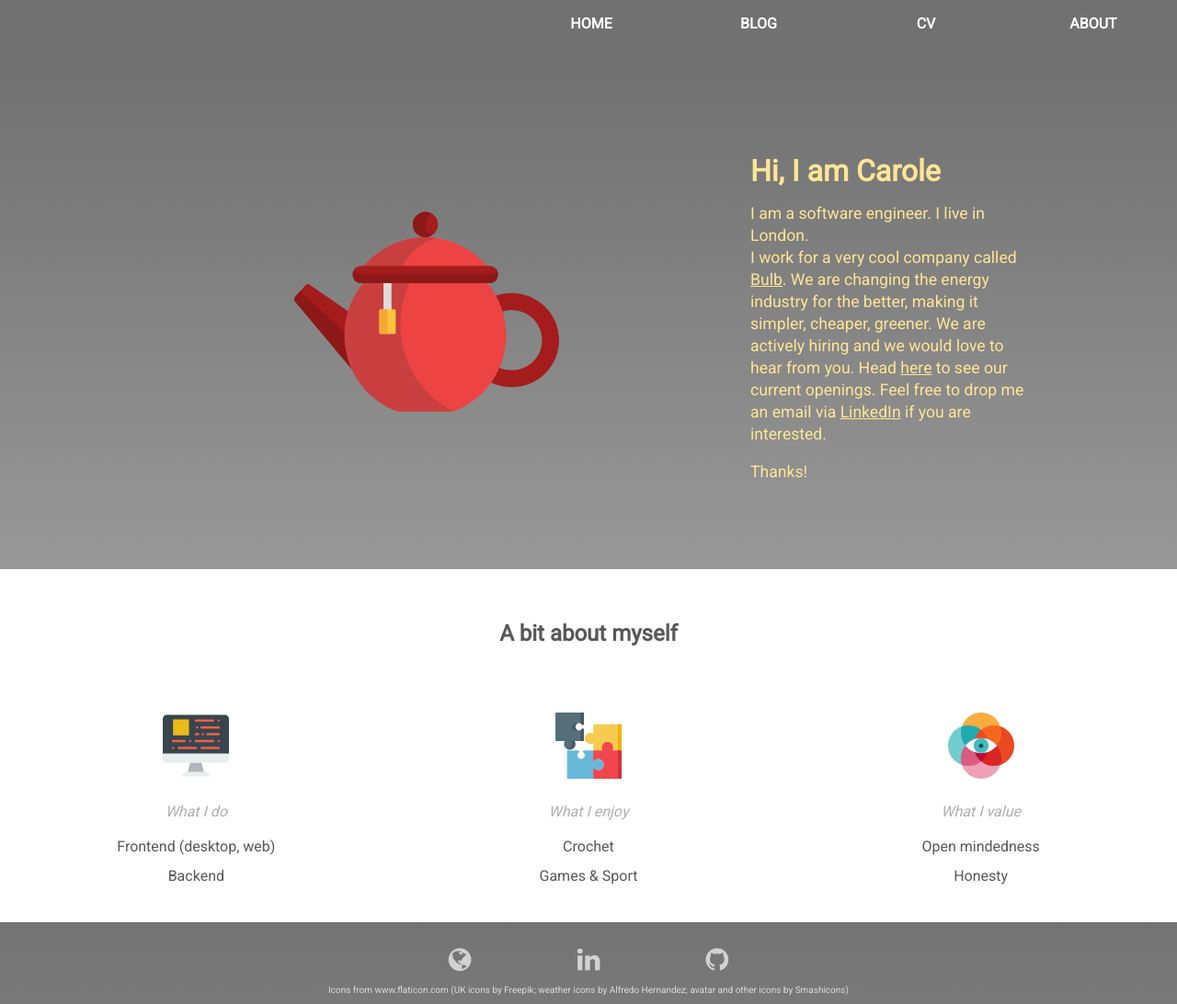
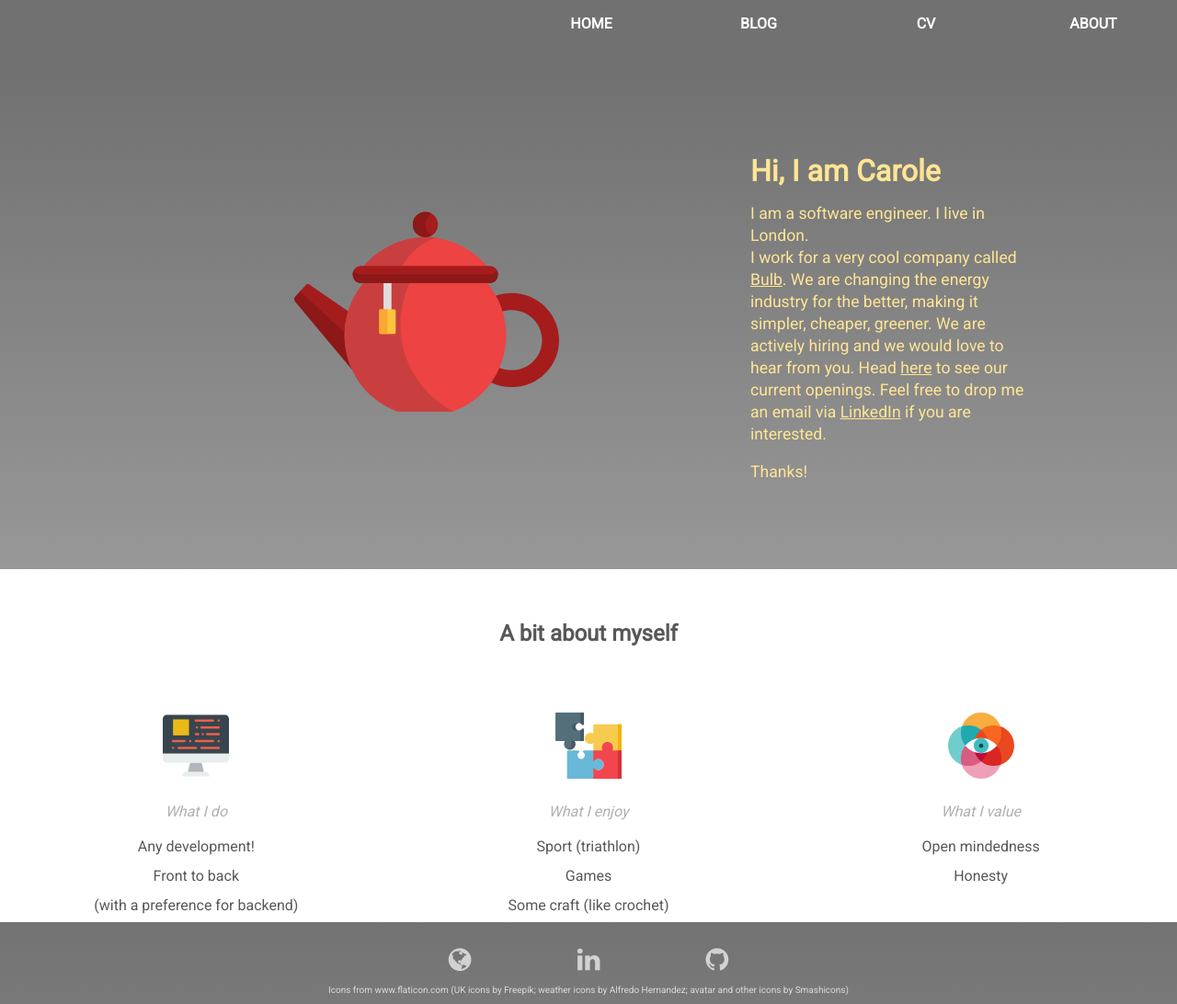
Before and after one commit to caroleolivier/caroleolivier.github.io, a Jekyll site: the page built from about/index.html, in a window 1280 px wide. Shown: the whole page at 92% size. Built offline with Jekyll 4.4.1, drawn with Linux system fonts in a browser that asks for light colours.

Commit message:
change about content

```diff
--- a/about/index.html
+++ b/about/index.html
@@ -34,16 +34,18 @@ title: About
                 <img src="/assets/images/coding.svg" alt="binary code" class="binary-code">
                 <div class="item">
                     <p class="title">What I do</p>
-                    <p>Frontend (desktop, web)</p>
-                    <p>Backend</p>
+                    <p>Any development!</p>
+                    <p>Front to back</p>
+                    <p>(with a preference for backend)</p>
                 </div>
             </div>
             <div class="me-container-item">
                 <img src="/assets/images/jigsaws.svg" alt="Hobbies" class="hobbies">
                 <div class="item">
                     <p class="title">What I enjoy</p>
-                    <p>Crochet</p>
-                    <p>Games & Sport</p>
+                    <p>Sport (triathlon)</p>
+                    <p>Games</p>
+                    <p>Some craft (like crochet)</p>
                 </div>
             </div>
             <div class="me-container-item">
```
